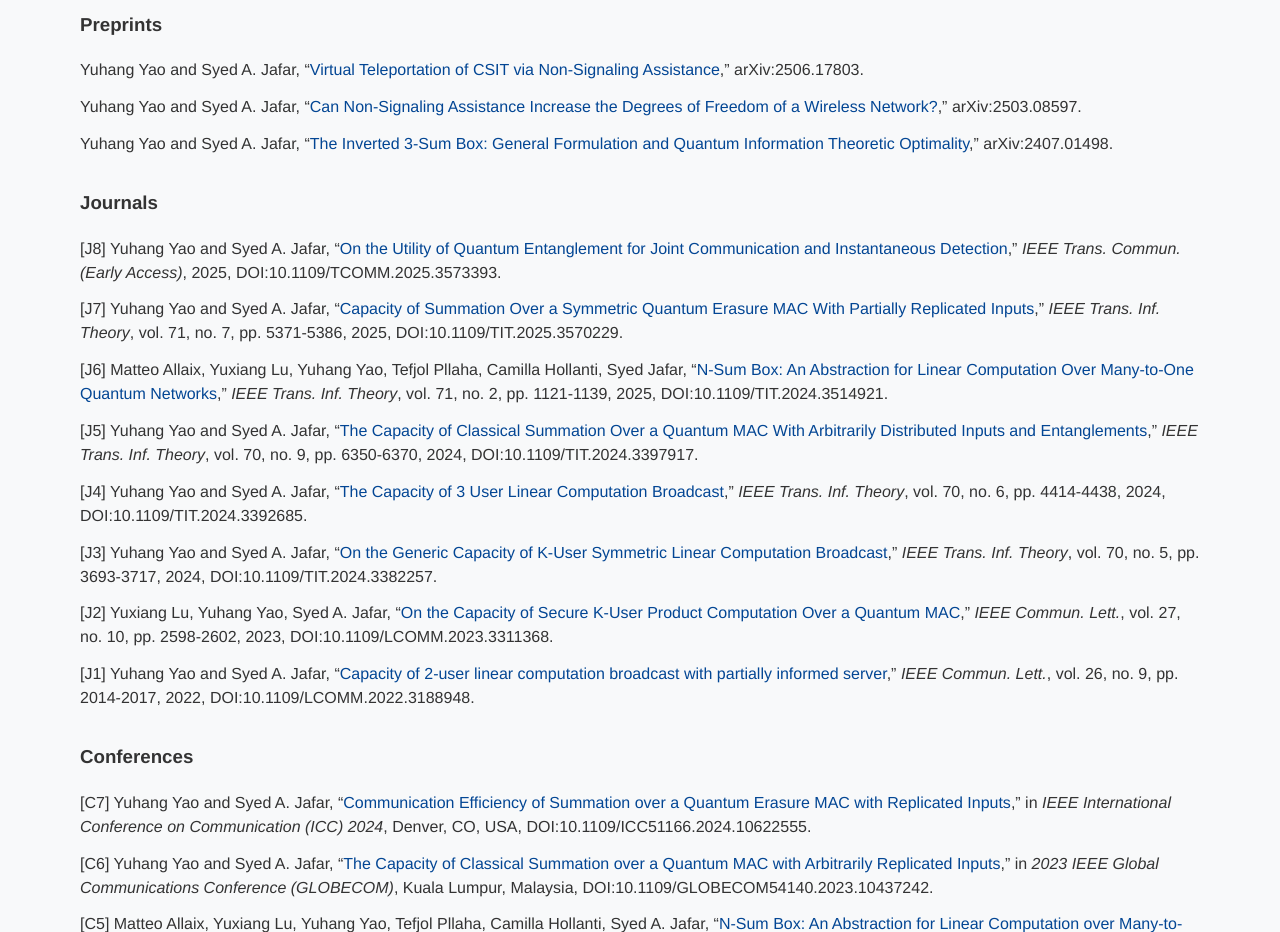
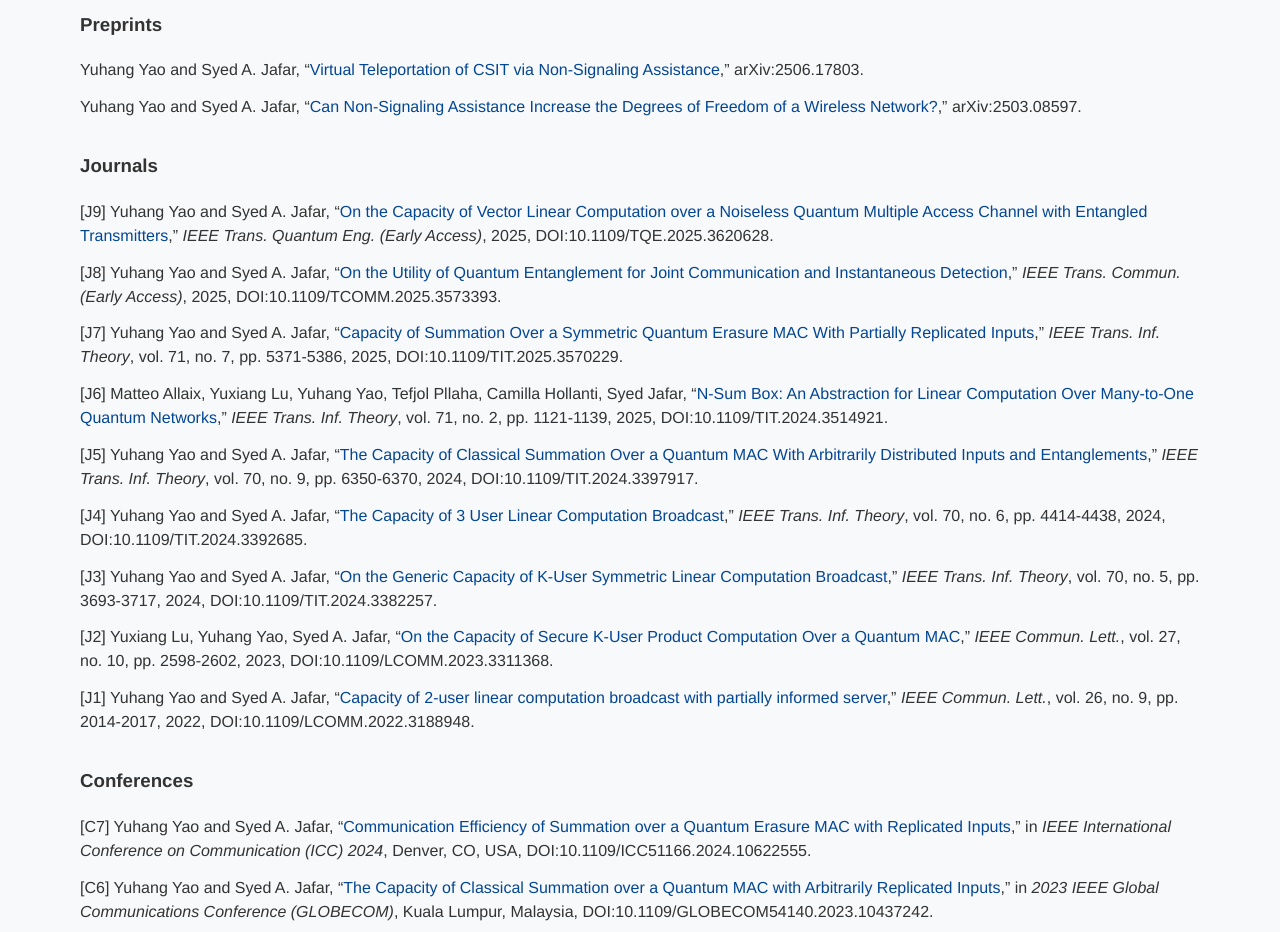
Before and after one commit to chelseayyh/chelseayyh.github.io, a plain HTML site: page index.html in a window 1280 px wide. Shown: the part 1640-2572 px from the top of the page. Drawn offline with Linux system fonts and the light colour scheme.

Commit message:
Add files via upload

```diff
--- a/data/journals.json
+++ b/data/journals.json
@@ -1,4 +1,14 @@
 [
+  {
+    "id": "CQMAC",
+    "type": "early_access",
+    "authors": "Yuhang Yao and Syed A. Jafar",
+    "title": "On the Capacity of Vector Linear Computation over a Noiseless Quantum Multiple Access Channel with Entangled Transmitters",
+    "journal": "IEEE Trans. Quantum Eng. (Early Access)",
+    "year": "2025",
+    "doi": "10.1109/TQE.2025.3620628",
+    "link": "https://ieeexplore.ieee.org/document/11202274"
+  },
   {
     "id": "JCIT",
     "type": "early_access",
@@ -93,5 +103,4 @@
     "doi": "10.1109/LCOMM.2022.3188948",
     "link": "https://ieeexplore.ieee.org/abstract/document/9815586"
   }
-
 ]
--- a/data/preprints.json
+++ b/data/preprints.json
@@ -14,13 +14,5 @@
     "preprint": "arXiv:2503.08597",
     "year": "2025",
     "link": "https://arxiv.org/abs/2503.08597"
-  },
-  {
-    "id": "CQLCMAC",
-    "authors": "Yuhang Yao and Syed A. Jafar",
-    "title": "The Inverted 3-Sum Box: General Formulation and Quantum Information Theoretic Optimality",
-    "preprint": "arXiv:2407.01498",
-    "year": "2025",
-    "link": "https://arxiv.org/abs/2407.01498"
   }
 ]
--- a/index.html
+++ b/index.html
@@ -68,7 +68,7 @@
         <div class="res-text">
           <p>
             <span class="res-title">Capacity of Linear Computation over (Noiseless) Quantum Multiple Access Channel</span><br>
-            <span class="abstract" id="abs-3"> Computation over quantum multiple access channels (MAC) is intriguing&mdash;even in the noiseless setting&mdash;because quantum entanglement enables distributed inputs to be combined and retrieved, thereby reducing the communication resources required (bearing a resemblance to a wireless MAC). We study, from an information-theoretic perspective, the optimal download cost when a central node desires to retrieve a linear function by receiving quantum resources from distributed storage servers who share entanglement [J5]. Furthermore, constrained entanglement patterns [J5] and the presence of erasures (stragglers) [J7] introduce additional layers of complexity and novelty, posing challenges that extend beyond those encountered in the classical counterpart.
+            <span class="abstract" id="abs-3"> Computation over quantum multiple access channels (MAC) is intriguing&mdash;even in the noiseless setting&mdash;because quantum entanglement enables distributed inputs to be combined and retrieved, thereby reducing the communication resources required (bearing a resemblance to a wireless MAC). We study, from an information-theoretic perspective, the optimal download cost when a central node desires to retrieve a linear function by receiving quantum resources from distributed storage servers who share entanglement [J5,J9]. Furthermore, constrained entanglement patterns [J5] and the presence of erasures (stragglers) [J7] introduce additional layers of complexity and novelty, posing challenges that extend beyond those encountered in the classical counterpart.
             </span>
             <button class="abstract-toggle" aria-controls="abs-3" aria-expanded="false">Read more</button>
           </p>
```
